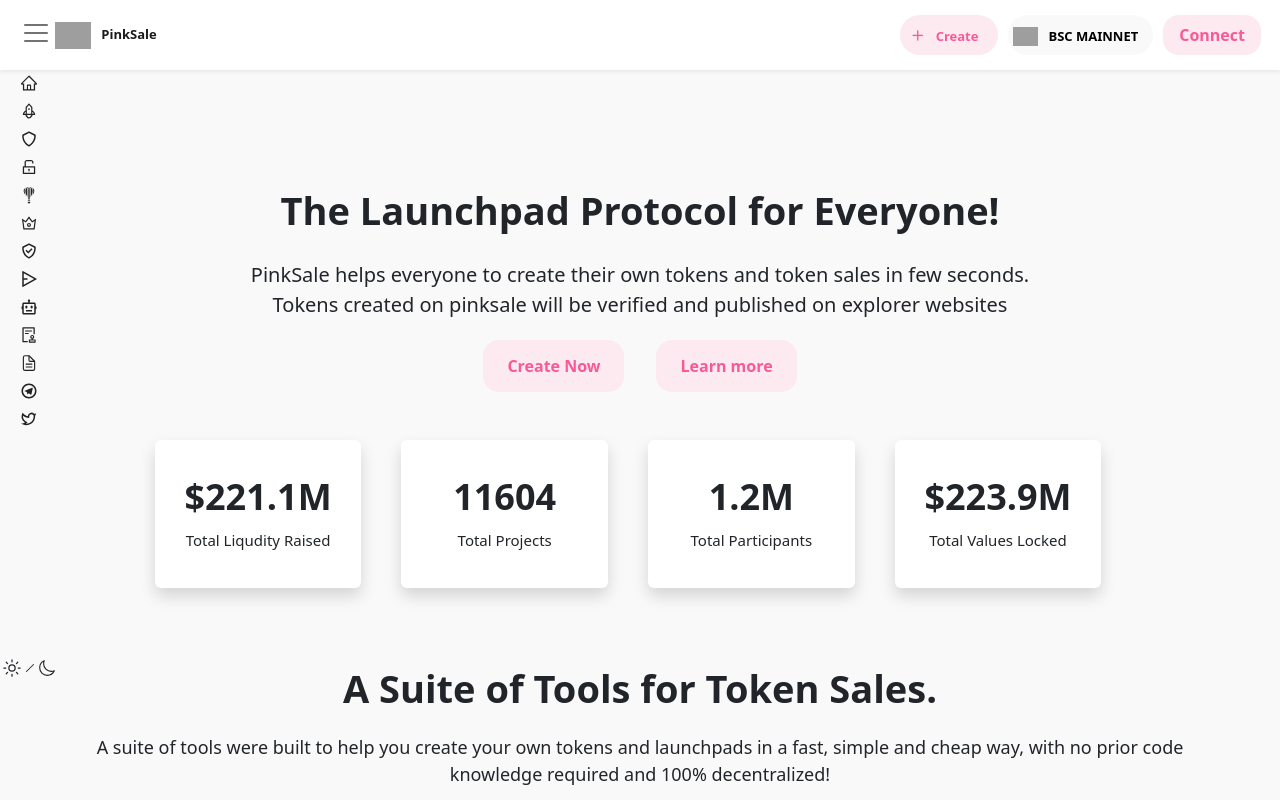
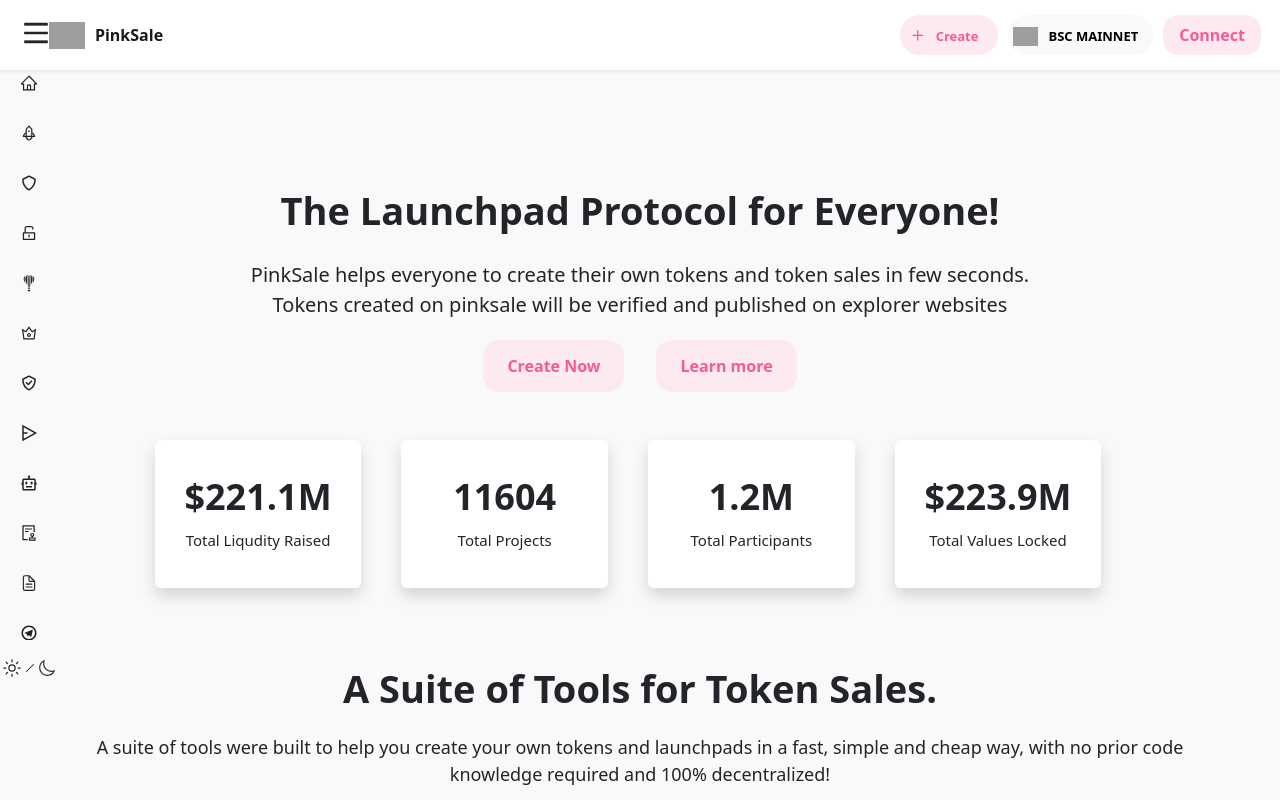
Before and after one commit to Pauleye12/pinksale-landing-page, a React (Vite) app: page / in a window 1280 px wide. Shown: the top 800 px of the page. Built offline with nearby package versions, Linux system fonts and the light colour scheme; grey boxes are pictures that could not be loaded.

Commit message:
functional dropdown and fixed hamburge menu

```diff
--- a/src/components/SideBarComponents.jsx
+++ b/src/components/SideBarComponents.jsx
@@ -7,16 +7,16 @@
   render() {
     return (
       <div className="side-bar-items ">
+        <div className="full-height">
           <a href="" className="side-bar-link">
             <div className=" side-bar-items-content d-flex justify-content-start align-items-center">
               {this.props.content.logo}
               <div className="side-bar-text">
                 <div>{this.props.content.label}</div>
-              <div>{this.props.content.dropdown}</div>
               </div>
-
             </div>
           </a>
+        </div>
       </div>
     );
   }
--- a/src/components/Togglestate.jsx
+++ b/src/components/Togglestate.jsx
@@ -5,7 +5,7 @@
 class ToggleState extends Component {
 
         state = {
-            isSideBarOpen: true
+            isSideBarOpen: false
          }
 
     render() {
--- a/src/components/header.jsx
+++ b/src/components/header.jsx
@@ -7,31 +7,59 @@
     }
     render() {
         return (
-            <div className='header'>
+          <div className="header">
             <nav className="navbar fixed-top shadow-sm">
               <div className="container-fluid">
-                        <div className='header-left d-flex align-items-center header gap '>
-                            <button className="navbar-toggler d-flex justify-content-center align-item-center m-0 p-0" onClick={this.props.onToggle} type="button" data-bs-toggle="offcanvas" data-bs-target="#offcanvasNavbar" aria-controls="offcanvasNavbar">
-                                <span className="navbar-toggler-icon"></span>
-                            </button>
-                            <a className='header-logo-link d-flex justify-content-center align-items-center'>
-                                <img src="https://www.pinksale.finance/static/media/pinkswap.a95de4f3.png" alt="" className='header-logo ' />
-                                <span className='display-none pinksale'>PinkSale</span>
+                <div className="header-left d-flex align-items-center header gap ">
+                  <div
+                    className="nav-toggler d-flex justify-content-center align-item-center m-0 p-0"
+                    onClick={this.props.onToggle}
+                    // type="button"
+                    // data-bs-toggle="offcanvas"
+                    // data-bs-target="#offcanvasNavbar"
+                    // aria-controls="offcanvasNavbar"
+                  >
+                    <svg
+                      className="navbar-toggler-icon"
+                      stroke="currentColor"
+                      fill="currentColor"
+                      stroke-width="0"
+                      viewBox="0 0 1024 1024"
+                      height="1em"
+                      width="1em"
+                      xmlns="http://www.w3.org/2000/svg"
+                    >
+                      <path d="M904 160H120c-4.4 0-8 3.6-8 8v64c0 4.4 3.6 8 8 8h784c4.4 0 8-3.6 8-8v-64c0-4.4-3.6-8-8-8zm0 624H120c-4.4 0-8 3.6-8 8v64c0 4.4 3.6 8 8 8h784c4.4 0 8-3.6 8-8v-64c0-4.4-3.6-8-8-8zm0-312H120c-4.4 0-8 3.6-8 8v64c0 4.4 3.6 8 8 8h784c4.4 0 8-3.6 8-8v-64c0-4.4-3.6-8-8-8z"></path>
+                    </svg>
+                  </div>
+                  <a className="header-logo-link d-flex justify-content-center align-items-center">
+                    <img
+                      src="https://www.pinksale.finance/static/media/pinkswap.a95de4f3.png"
+                      alt=""
+                      className="header-logo "
+                    />
+                    <span className="display-none pinksale">PinkSale</span>
                   </a>
                 </div>
 
-
-
-                        <div className='d-flex header-right'>
-                            <button className='header-options-btn btn border rounded-pill fw-bold pink-bg'>
+                <div className="d-flex header-right">
+                  <button className="header-options-btn btn border rounded-pill fw-bold pink-bg">
                     <i className="uil uil-plus plus-sign"></i>
-                                <span className='display-none'>Create</span>
+                    <span className="display-none">Create</span>
                   </button>
-                            <button className='header-options-btn btn border rounded-pill'>
-                                <img src="https://www.pinksale.finance/static/media/ic-bsc.419dfaf2.png" className='select-network-img' alt="" />
-                                <span className='display-none black-text fw-bold'>BSC MAINNET</span>
+                  <button className="header-options-btn btn border rounded-pill">
+                    <img
+                      src="https://www.pinksale.finance/static/media/ic-bsc.419dfaf2.png"
+                      className="select-network-img"
+                      alt=""
+                    />
+                    <span className="display-none black-text fw-bold">
+                      BSC MAINNET
+                    </span>
                   </button>
-                            <button className='btn btn-connect fw-bold rounded-4'>Connect</button>
+                  <button className="btn btn-connect fw-bold rounded-4">
+                    Connect
+                  </button>
                 </div>
               </div>
             </nav>
--- a/src/index.css
+++ b/src/index.css
@@ -27,7 +27,6 @@
   cursor: pointer;
   text-decoration: none;
 }
-
 
 body {
   margin: 0;
@@ -61,109 +60,115 @@
 }
 
 /* manual css starts */
-.bg-color{
+.bg-color {
   background-color: var(--background-pink);
 }
-.marginTop{
+.marginTop {
   margin-top: 70px;
   padding: 120px 20px 20px 20px;
   z-index: 10;
 }
-.display-none{
+.display-none {
   display: none;
   margin: 0 10px;
 }
-.droplist{
-
+.droplist {
 }
 
-.height-toggle{
+.height-toggle {
   height: 0;
   overflow: hidden;
+  background-color: var(--background-pink);
 }
-.height-toggle a{
+.height-toggle a {
   display: block;
   padding: 8px 16px;
-  background-color: lightgray;
+ background-color: var(--background-pink);
+ color: var(--text-color);
 }
-.height-toggle-open{
+.height-toggle-open {
   height: 100%;
 }
 /* HEADER CSS */
-.header{
+.header {
   z-index: 1000;
 }
-.navbar{
+.navbar {
   height: 70px;
   padding: 15px 7px;
   background-color: white;
 }
 
-.container-fluid{
+.container-fluid {
   height: 40px;
 }
-.navbar-toggler{
+.nav-toggler {
   height: 40px;
   width: 50px;
-  border: none;
+  /* background-color: white; */
+  /* border: none !important;
+  outline: none !important; */
+
 }
-.navbar-toggler-icon{
+/* .navbar-toggler:active{
+  border: none !important;
+  outline: none !important;
+} */
+.navbar-toggler-icon {
   width: 30px;
   height: 36px;
 }
-.header-logo-link{
-  width:36px;
+.header-logo-link {
+  width: 36px;
   height: 40px;
-
 }
-.header-logo{
+.header-logo {
   width: 36px;
 }
-.header-left{
+.header-left {
   width: 110px;
   gap: 4px;
-
 }
-.header-gap{
+.header-gap {
   gap: 10px;
 }
-.header-right{
+.header-right {
   gap: 10px;
   height: 100%;
 }
-.btn{
-  padding: 5px ;
+.btn {
+  padding: 5px;
   height: 100%;
   border: none !important;
 }
-.header-options-btn, .header-options-btn:hover {
+.header-options-btn,
+.header-options-btn:hover {
   background-color: var(--background-pink);
   color: var(--text-pink);
-
 }
 
-.select-network-img{
+.select-network-img {
   width: 25px;
-
 }
-.btn-connect,.btn-connect:hover{
+.btn-connect,
+.btn-connect:hover {
   background-color: var(--background-pink-button);
   color: var(--text-pink);
   padding: 0 16px;
   border: none;
 }
-.pinksale{
-  font-size: 16px;
+.pinksale {
+  font-size: 16px !important;
   font-weight: 600;
   color: #1a1a1a;
 }
 
-.fw-bold{
+.fw-bold {
   font-weight: 600 !important ;
 }
 
 /* SIDE BAR CSS */
-.side-bar{
+.side-bar {
   padding-top: 70px;
   width: 200px;
   height: 100vh;
@@ -174,179 +179,175 @@
   z-index: 100;
   transition: transform 350ms ease-out;
 }
-/* HERE */
-/* you can use % here instaed of hard */
-/* ohh ok */
-.side-bar-close{
+.side-bar-close {
   transform: translateX(-100%);
 }
-.side-bar-top{
+.side-bar-top {
   position: relative;
   overflow: auto;
   height: 550px;
   scroll-behavior: smooth;
 }
-::-webkit-scrollbar{
-  width:7px ;
+::-webkit-scrollbar {
+  width: 7px;
   background-color: white;
   border: 1px solid black;
   border-radius: 20px;
-
 }
-::-webkit-scrollbar-thumb{
+::-webkit-scrollbar-thumb {
   background-color: gray;
 }
-.side-bar-items{
-  height: max-content;
+.side-bar-items {
+  min-height: 40px;
   margin-top: 4px;
   margin-bottom: 10px;
-
+}
+.full-height{
+  height: 40px;
 }
 
-.side-bar-items-content{
+.side-bar-items-content {
   height: 100%;
   margin: 0 20px;
 }
-.side-bar-text{
+.side-bar-text {
   margin-left: 10px;
   width: 100%;
   text-align: start;
 }
-.dropdown{
+.dropdown {
   font-size: 25px;
 }
-.side-bar-link{
-  color:  var(--text-color) ;
+.side-bar-link {
+  color: var(--text-color);
 }
-.side-bar-link:hover{
+.side-bar-link:hover, .height-toggle a:hover {
   color: var(--text-pink);
+  cursor: pointer;
 }
-.top-row,.bottom-row{
+.top-row,
+.bottom-row {
   margin-bottom: 4px;
 }
-.side-bar-bottom-content{
+.side-bar-bottom-content {
   padding: 16px 16px 8px;
 }
-.side-bar-bottom-img{
+.side-bar-bottom-img {
   width: 18px;
   margin-right: 5px;
 }
-.pinksale-link{
+.pinksale-link {
   font-size: 13px;
 }
-.price{
+.price {
   font-size: 13px;
   font-weight: 700;
 }
 
-.d-flex span{
+.d-flex span {
   font-size: 13px;
 }
 
-.permanent{
+.permanent {
   width: 80px;
   position: fixed;
   left: 0;
   z-index: 90;
   background-color: inherit;
 }
-.top-permanent{
+.top-permanent {
   height: 570px;
 }
-.bottom-permanent{
-  height:53px;
+.bottom-permanent {
+  height: 53px;
   display: flex;
   justify-content: center;
   align-items: center;
 }
-.permanent-hide{
+.permanent-hide {
   width: 0;
   overflow: hidden;
 }
 
-
 /* INTRODUCTION STYLES */
-.protocol-text{
+.protocol-text {
   font-size: 20px;
   max-width: 100%;
   flex-direction: column;
   justify-content: center;
   align-items: center;
   padding: 20px 0;
-
 }
 
-.protocol-text p{
+.protocol-text p {
   max-width: 70%;
   margin: 0;
 }
-.center-btns{
+.center-btns {
   height: 52px;
 }
-.btn-create-now,.btn-learn-more,.btn-create-now:hover,.btn-learn-more:hover{
+.btn-create-now,
+.btn-learn-more,
+.btn-create-now:hover,
+.btn-learn-more:hover {
   background-color: var(--background-pink-button);
   color: var(--text-pink);
   padding: 0 24px;
   border: none;
 }
-.wrapper{
+.wrapper {
   width: 100%;
   padding: 48px 0px;
-
 }
-.gap{
+.gap {
   gap: 20px;
 }
-.padding-tabs{
+.padding-tabs {
   padding: 30px 0;
-
 }
-.value{
+.value {
   font-weight: 600;
   font-size: 36px;
   margin-bottom: 5px;
 }
-.text{
+.text {
   font-size: 15px;
   margin: 0;
   margin-bottom: 7px;
-
 }
-.token-sales{
+.token-sales {
   padding: 32px 0;
-
 }
-.token-sales h1{
+.token-sales h1 {
   margin-bottom: 24px;
 }
-.token-sales-text{
+.token-sales-text {
   padding: 0 70px;
   font-size: 18px;
   text-align: center;
 }
-.filledCards{
+.filledCards {
   padding: 10px;
   gap: 20px;
 }
-.card-img{
+.card-img {
   width: 84px;
   margin-top: 48px;
 }
-.card-text{
+.card-text {
   padding: 26px;
 }
-.card-text p{
-  color:rgb(136, 136, 136);
+.card-text p {
+  color: rgb(136, 136, 136);
 }
-.growing-protocol{
+.growing-protocol {
   margin: 60px 0;
 }
-.disclaimer{
+.disclaimer {
   font-size: 15px;
   text-align: center;
   padding: 10px 50px;
 }
-
 
 @media (prefers-color-scheme: light) {
   :root {
@@ -361,37 +362,38 @@
   }
 }
 
-@media screen and (min-width: 769px)  {
-  .gap{
+@media screen and (min-width: 769px) {
+  .gap {
     gap: 40px;
   }
-  .card-gap{
+  .card-gap {
     gap: 20px;
   }
-  .display-none{
+  .display-none {
     display: initial;
   }
-  .permanent-hide{
+  .permanent-hide {
     width: initial;
     overflow: visible;
   }
-  .pink-bg, .pink-bg:hover{
+  .pink-bg,
+  .pink-bg:hover {
     background-color: var(--background-pink-button);
-    padding:0 10px;
+    padding: 0 10px;
   }
-  .black-text{
+  .black-text {
     color: black;
   }
 }
 
 @media screen and (min-width: 971px) {
-  .width{
-   width: 200px;
+  .width {
+    width: 200px;
   }
 }
 
 @media screen and (min-width: 1179px) {
-  .width{
+  .width {
     width: 250px;
   }
 }
```
Also changed, not shown: src/components/SideBarDropdown.jsx (+20 -10 lines), src/components/side-bar.jsx (+6 -25 lines). Lines whose indentation alone changed are shown as unchanged.
